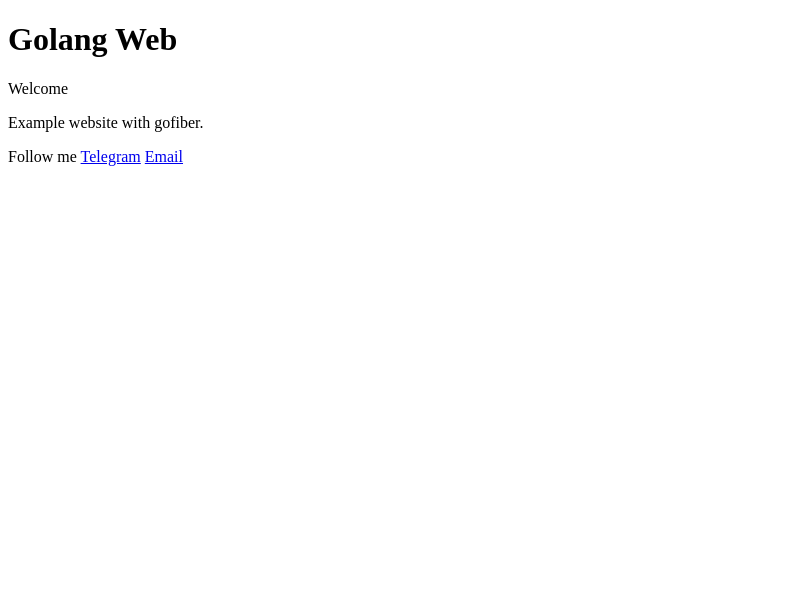
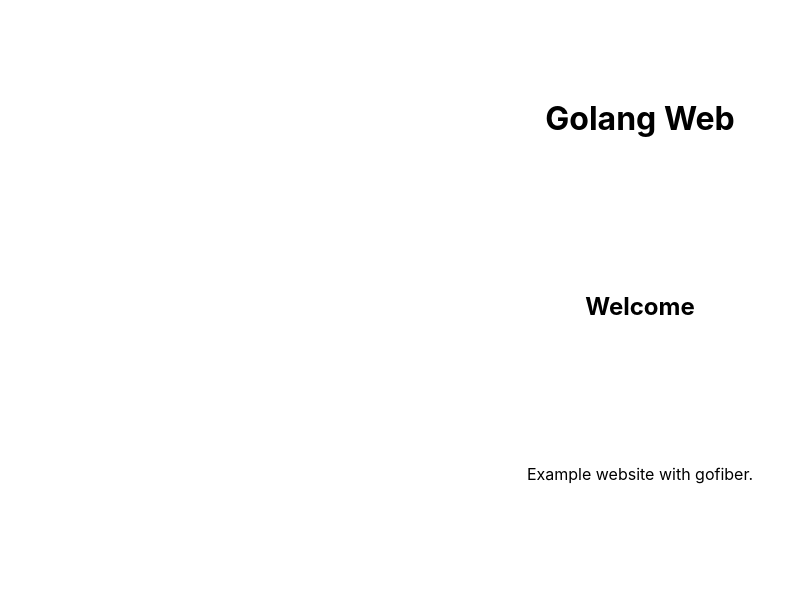
Before and after one commit to nekozu/website-go, a plain HTML site: page index.html in a window 1280 px wide. Shown: the top 600 px of the page, without its empty margins (0-805 px from the left). Drawn offline with Linux system fonts and the light colour scheme.

Commit message:
Update index.html

```diff
--- a/index.html
+++ b/index.html
@@ -2,13 +2,27 @@
 <html>
   <head>
     <title>Example golang web with gofiber framework</title>
-    <link rel="stylesheet" href="/style.css" />
+<style>
+body {
+  box-sizing: border-box;
+  display: grid;
+  font-family: 'SF Pro Text', 'SF Pro Icons', 'Helvetica Neue', 'Helvetica',
+    'Arial', sans-serif;
+  hyphens: auto;
+  line-height: 1.65;
+  margin: 0 auto;
+  max-width: 767px;
+  min-height: 100vh;
+  padding: 72px 0;
+  text-align: center;
+}
+</style>
   </head>
   <body>
     <h1>Golang Web</h1>
-    <p>
+    <h2>
       Welcome
-    </p>
+    </h2>
     <p>Example website with gofiber.</p>
     <footer>
         Follow me
```
